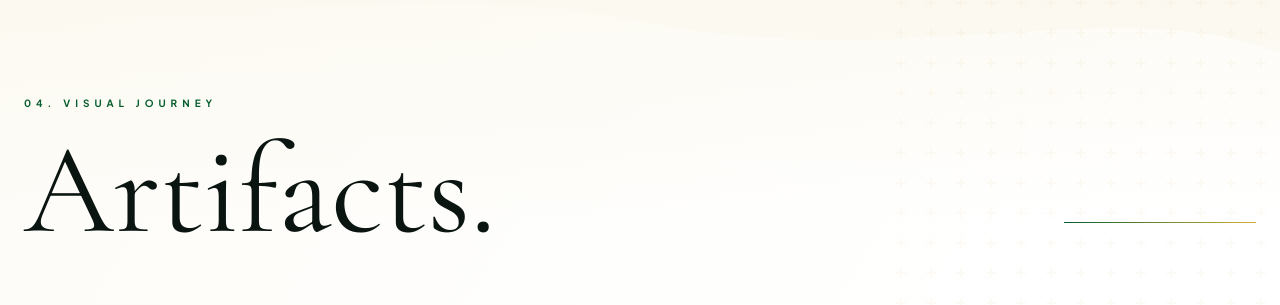
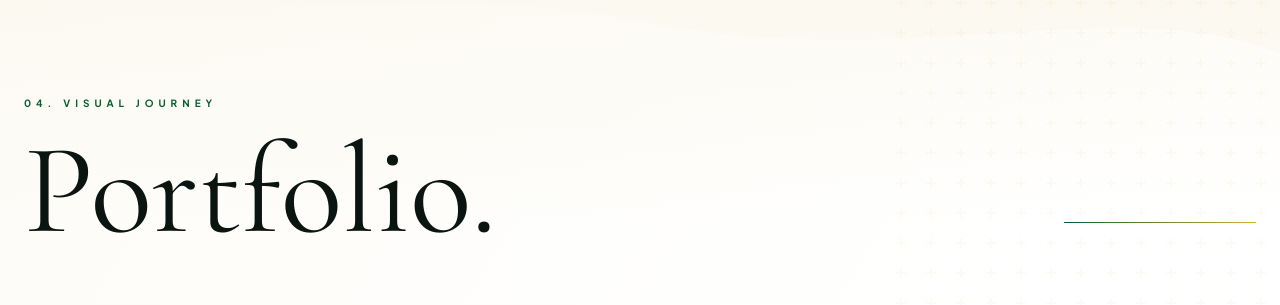
Before and after one commit to Adeolu05/chef-olamide, a React (Vite) app: page / in a window 1280 px wide. Shown: the part 3640-3945 px from the top of the page. Built offline with nearby package versions, Linux system fonts and the light colour scheme.

Commit message:
Update Gallery.tsx

```diff
--- a/src/sections/Gallery.tsx
+++ b/src/sections/Gallery.tsx
@@ -79,7 +79,7 @@ const Gallery: React.FC<GalleryProps> = ({ onImageClick }) => {
                             viewport={{ once: true }}
                             className="text-6xl md:text-9xl font-serif text-obsidian"
                         >
-                            Artifacts.
+                            Portfolio.
                         </motion.h2>
                     </div>
                     <motion.div
```
